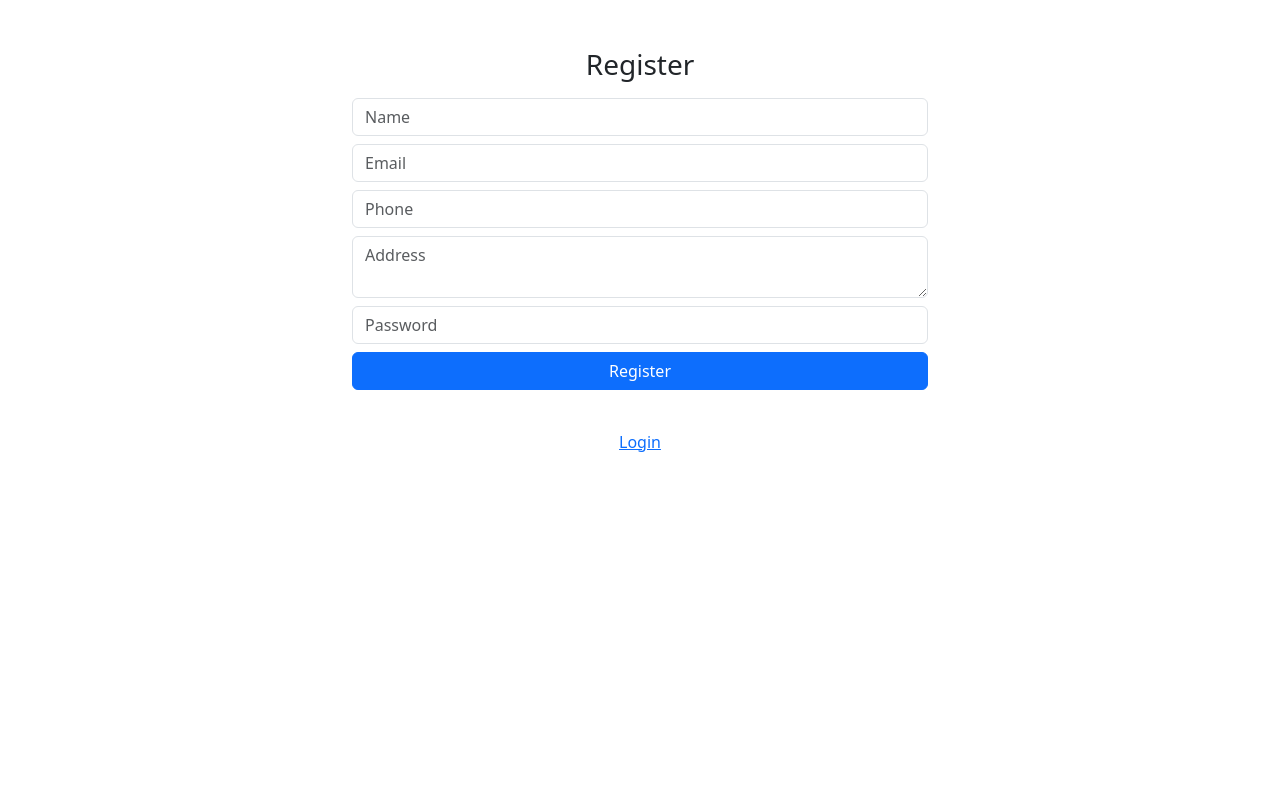
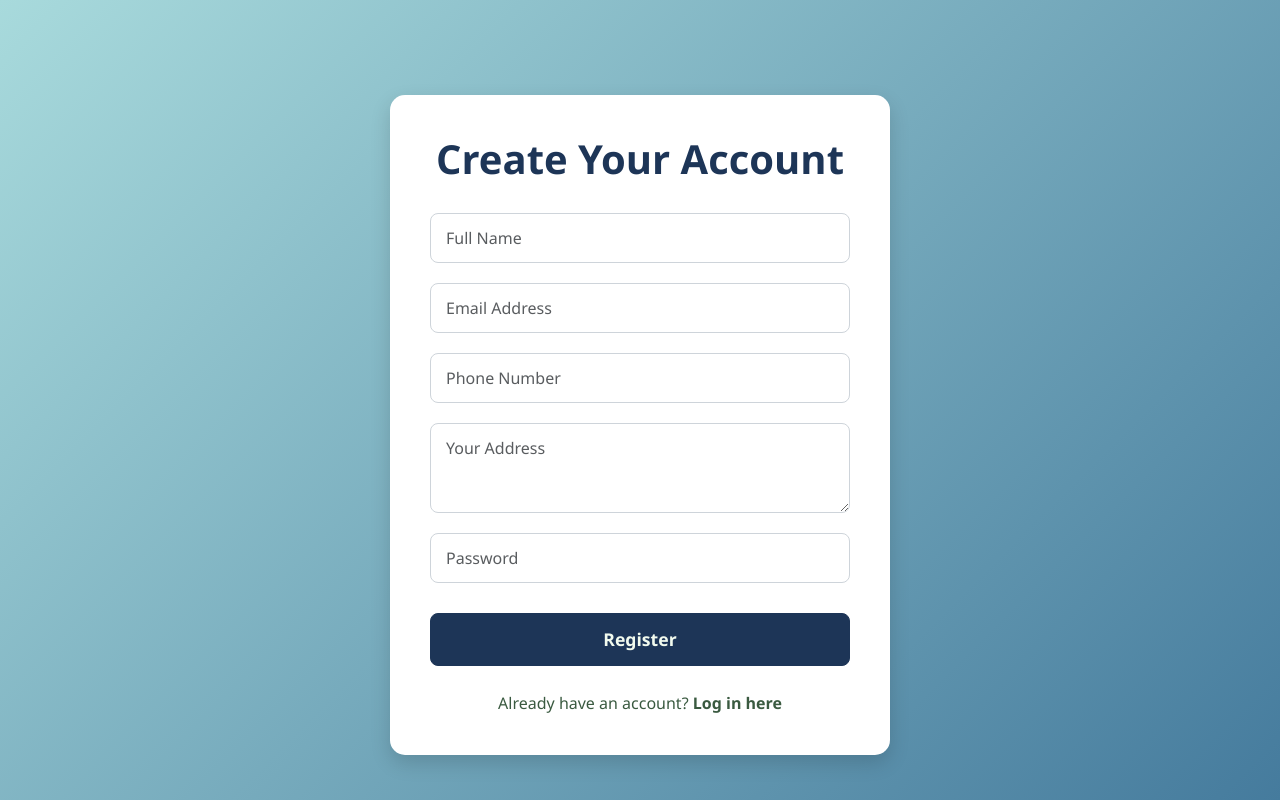
Before and after one commit to Ay40/PHP-project, a PHP site: page /project/register.php in a window 1280 px wide. Run offline with PHP 8.4, Linux system fonts and the light colour scheme.

Commit message:
change register.php design

```diff
--- a/register.php
+++ b/register.php
@@ -5,21 +5,96 @@
     <meta name="viewport" content="width=device-width, initial-scale=1.0">
     <title>Register</title>
     <link rel="stylesheet" href="css/bootstrap.min.css">
+    <style>
+        body {
+            background: linear-gradient(135deg, #a8dadc, #457b9d); /* Soft blue gradient */
+            min-height: 100vh;
+            display: flex;
+            justify-content: center;
+            align-items: center;
+            font-family: 'Segoe UI', Tahoma, Geneva, Verdana, sans-serif;
+            margin: 0;
+        }
+        .register-card {
+            margin-top: 50px;
+            background-color: #fff;
+            padding: 40px;
+            border-radius: 15px;
+            box-shadow: 0 8px 20px rgba(0, 0, 0, 0.15);
+            max-width: 500px; /* Slightly wider for more input fields */
+            width: 100%;
+            text-align: center;
+        }
+        .register-card h1 {
+            color: #1d3557; /* Dark blue heading */
+            margin-bottom: 30px;
+            font-weight: 700;
+            font-size: 2.5rem;
+        }
+        .form-control {
+            border: 1px solid #ced4da;
+            border-radius: 8px;
+            padding: 12px 15px;
+            margin-bottom: 20px; /* Consistent spacing */
+            font-size: 1rem;
+        }
+        .form-control:focus {
+            border-color: #457b9d;
+            box-shadow: 0 0 0 0.2rem rgba(69, 123, 157, 0.25);
+        }
+        textarea.form-control {
+            min-height: 90px; /* Taller for address */
+            resize: vertical; /* Allow vertical resizing */
+        }
+        .btn-primary {
+            background-color: #1d3557; /* Dark blue button */
+            border-color: #1d3557;
+            color: #f1faee; /* Light text */
+            border-radius: 8px;
+            padding: 12px 20px;
+            font-size: 1.1rem;
+            font-weight: 600;
+            cursor: pointer;
+            transition: background-color 0.3s ease;
+            width: 100%;
+            margin-top: 10px; /* Space above button */
+        }
+        .btn-primary:hover {
+            background-color: #457b9d;
+            border-color: #457b9d;
+        }
+        .login-link {
+            margin-top: 25px;
+            font-size: 1rem;
+            color: #3a5a40; /* Dark green link */
+        }
+        .login-link a {
+            color: #3a5a40;
+            text-decoration: none;
+            font-weight: 600;
+            transition: color 0.3s ease;
+        }
+        .login-link a:hover {
+            color: #588157;
+            text-decoration: underline;
+        }
+    </style>
 </head>
-<body class="text-center">
-    <div class="container mt-5" style="max-width: 600px;">
-        <h1 class="h3 mb-3">Register</h1>
+<body>
+    <div class="register-card">
+        <h1>Create Your Account</h1>
 
         <form action="_actions/create.php" method="post" class="mb-3">
-            <input type="text" name="name" class="form-control mb-2" placeholder="Name" required>
-            <input type="email" name="email" class="form-control mb-2" placeholder="Email" required>
-            <input type="text" name="phone" class="form-control mb-2" placeholder="Phone" required>
-            <textarea name="address" placeholder="Address" class="form-control mb-2" required></textarea>
-            <input type="password" name="password" class="form-control mb-2" placeholder="Password" required>
+            <input type="text" name="name" class="form-control" placeholder="Full Name" required>
+            <input type="email" name="email" class="form-control" placeholder="Email Address" required>
+            <input type="text" name="phone" class="form-control" placeholder="Phone Number" required>
+            <textarea name="address" placeholder="Your Address" class="form-control" required></textarea>
+            <input type="password" name="password" class="form-control" placeholder="Password" required>
             <button class="w-100 btn btn-primary">Register</button>
         </form>
-        <br>
-        <a href="index.php">Login</a>
+        <div class="login-link">
+            Already have an account? <a href="index.php">Log in here</a>
+        </div>
     </div>
 </body>
 </html>
```
